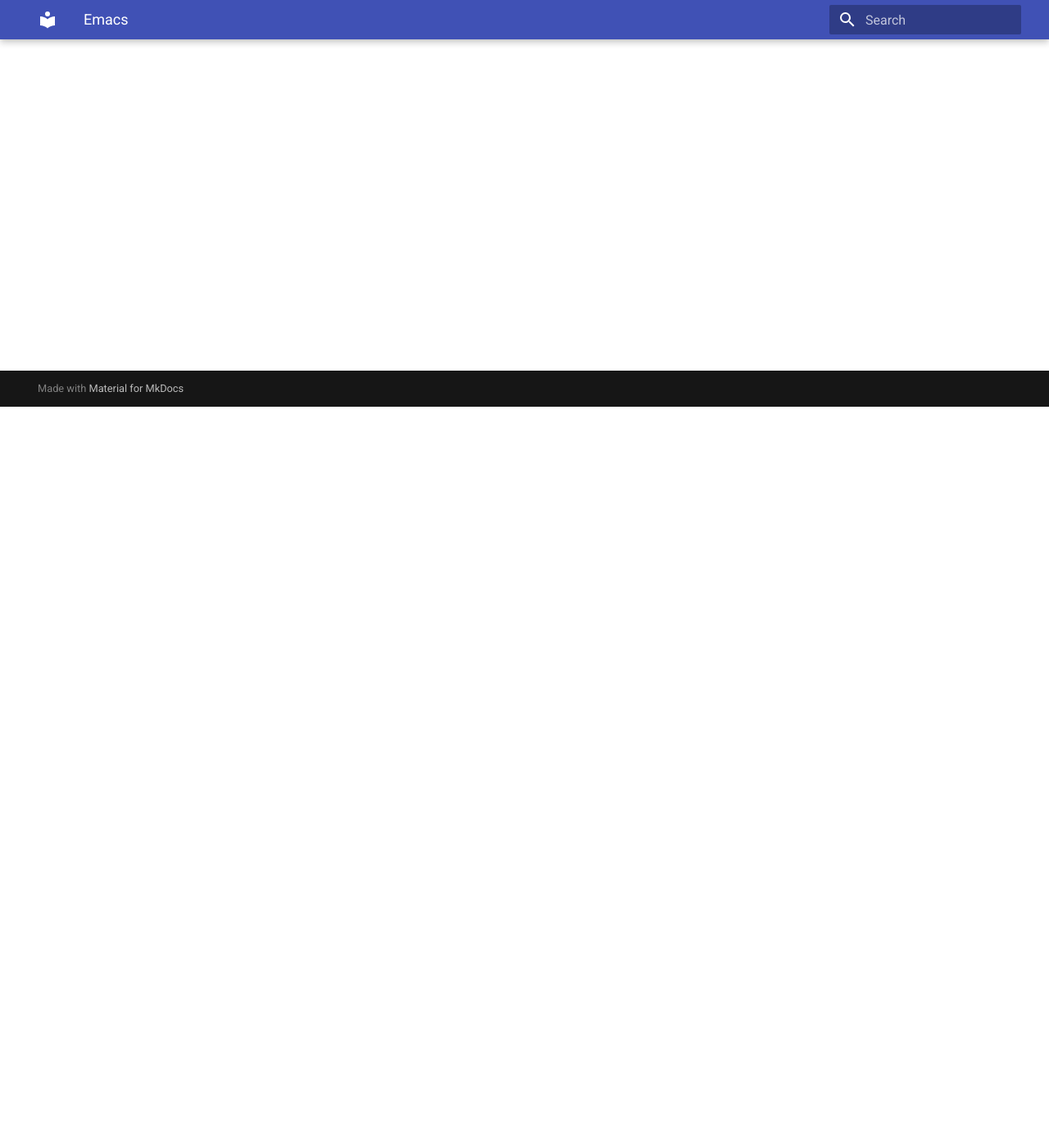
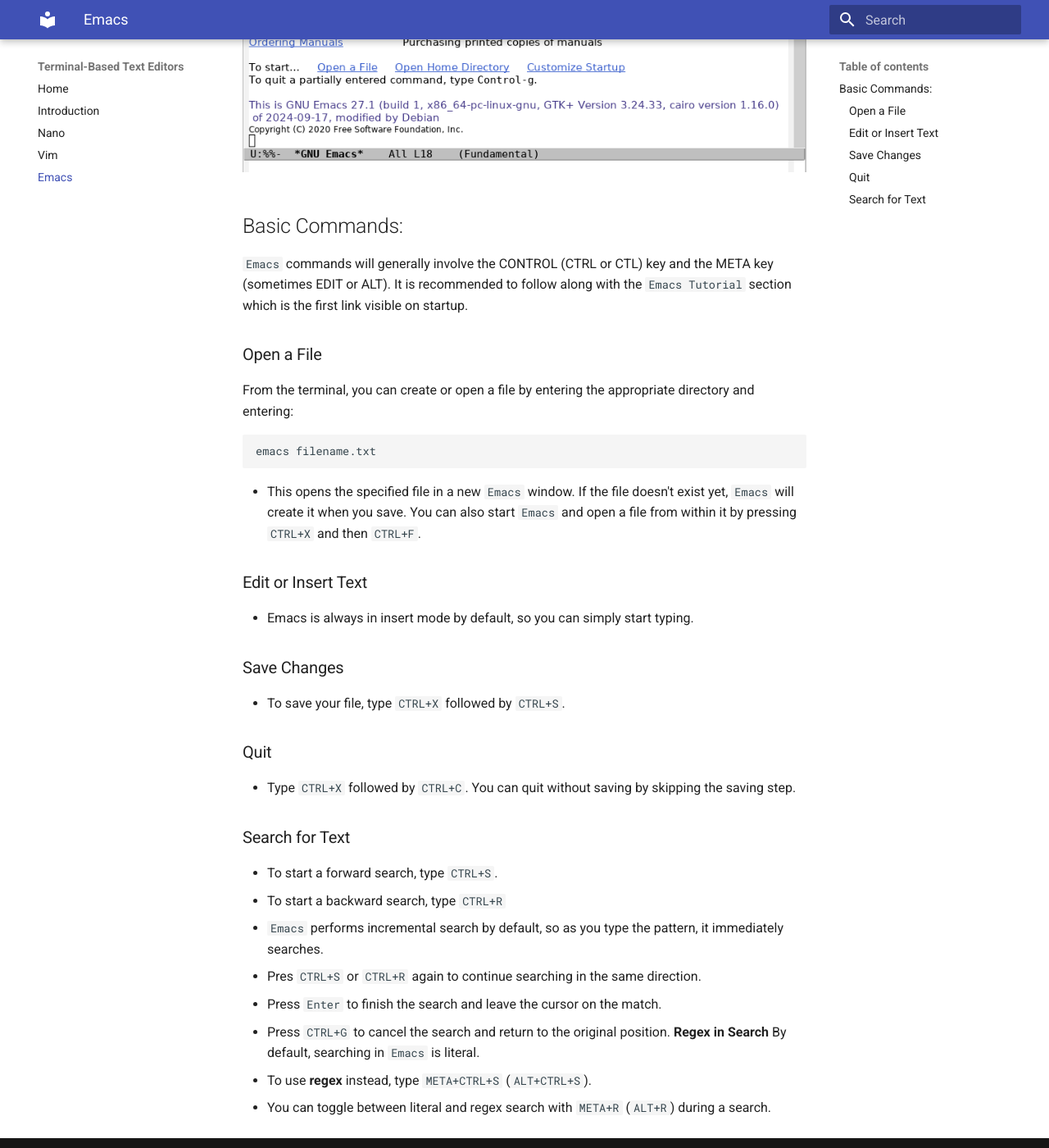
Before and after one commit to det-lab/terminal-text-editors, an MkDocs documentation site: the page built from docs/04_emacs.md, in a window 1280 px wide and 1400 px high, scrolled down 904 px. Shown: the whole window at 82% size. Built offline with MkDocs 1.6.1 and Material for MkDocs 9.7.7, drawn with Linux system fonts in a browser that asks for light colours; some of the changed text lies outside the part shown.

Commit message:
First draft of tutorials

````diff
--- a/docs/04_emacs.md
+++ b/docs/04_emacs.md
@@ -1,8 +1,39 @@
 # Emacs Basics
+`GNU Emacs`, or more simply: `Emacs`, is a family of text editors notable for their extensibility. As mentioned before, `Emacs` has a steeper learning curve than the other two options, with over 10,000 built-in commands and a UI which allows for these commands to be combined into automated macros, giving us the name of the software from "Editor Macros."
+
+The latest version of `Emacs` can be downloaded by following [this link to the official site.](https://www.gnu.org/software/emacs/download.html) You can also install it from the terminal by running:
+```bash
+sudo apt-get install emacs
+```
+You can then open `Emacs` by typing:
+```bash
+emacs
+```
+And pressing `Enter`. This will open the graphical window, which should look similar to this depending on your installation:
+![Emacs installation screen](images/Emacs-startup.png)
 ## Basic Commands:
+`Emacs` commands will generally involve the CONTROL (CTRL or CTL) key and the META key (sometimes EDIT or ALT). It is recommended to follow along with the `Emacs Tutorial` section which is the first link visible on startup.
 ### Open a File
+From the terminal, you can create or open a file by entering the appropriate directory and entering:
+```bash
+emacs filename.txt
+```
+* This opens the specified file in a new `Emacs` window. If the file doesn't exist yet, `Emacs` will create it when you save.
+You can also start `Emacs` and open a file from within it by pressing `CTRL+X` and then `CTRL+F`.
 ### Edit or Insert Text
-### Save/Write Changes
-### Save and Quit
-### Quit Without Saving
+* Emacs is always in insert mode by default, so you can simply start typing.
+### Save Changes
+* To save your file, type `CTRL+X` followed by `CTRL+S`.
+### Quit
+* Type `CTRL+X` followed by `CTRL+C`. You can quit without saving by skipping the saving step.
 ### Search for Text
+* To start a forward search, type `CTRL+S`.
+* To start a backward search, type `CTRL+R`
+* `Emacs` performs incremental search by default, so as you type the pattern, it immediately searches.
+* Pres `CTRL+S` or `CTRL+R` again to continue searching in the same direction.
+* Press `Enter` to finish the search and leave the cursor on the match.
+* Press `CTRL+G` to cancel the search and return to the original position.
+**Regex in Search**
+By default, searching in `Emacs` is literal.
+* To use **regex** instead, type `META+CTRL+S` (`ALT+CTRL+S`).
+* You can toggle between literal and regex search with `META+R` (`ALT+R`) during a search.
````
Also changed, not shown: docs/01_introduction.md (+4 -2 lines), docs/03_vim.md (+25 -0 lines), docs/images/Emacs-startup.png (added).
